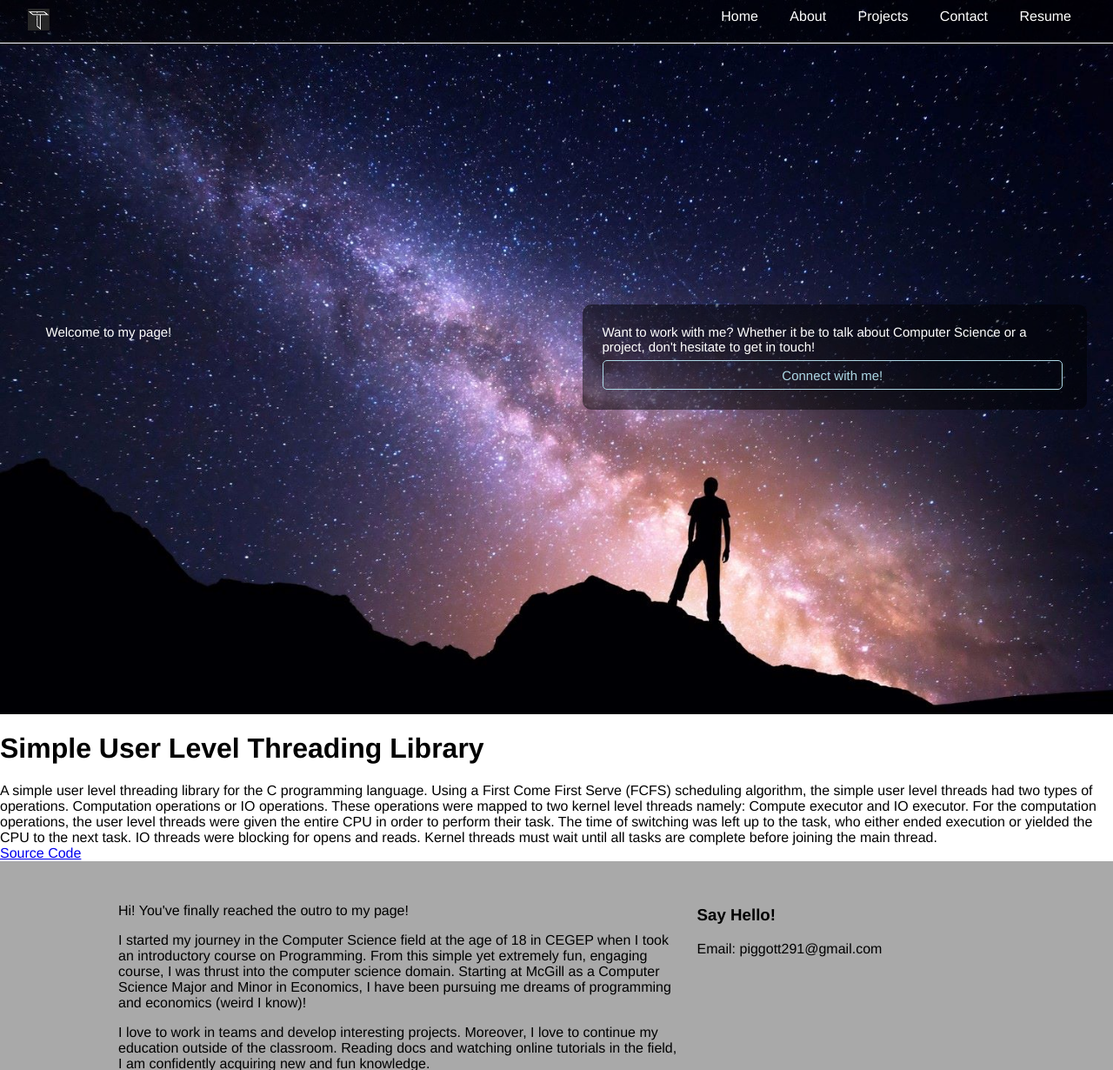
After one commit to tpiggo/tpsolutions, a Flask app: template app/templates/sut-in-c.html in a window 1280 px wide. The commit adds this page. Shown: the top 1230 px of the page at 87% size. Run offline with Flask 2, Linux system fonts and the light colour scheme; the template is opened without the code that fills it, so the values that code supplies are empty; some libraries are stand-ins or nearby versions.

Commit message:
Structuring pages and paths from main page to projects

```diff
--- a/app/templates/blog-description.html
+++ b/app/templates/blog-description.html
@@ -1,6 +1,8 @@
 {% extends "layout.html" %}
+{% block head %}{% endblock %}
 {% block main_container %}
 <div id="project-box">
+    <img class="project-image" src="">
     <h1 id="project-title">Basic Blog</h1>
     <div id="project-description">
         As my first project, I built a simple blog which has dynamic and responsive layout. Built using vanilla HTML, CSS
@@ -8,6 +10,8 @@
         intimate knowledge of all the languages used in front end development without the use of frameworks. A links lead
         to random internet websites, as per project requirements. Hidden under the "Signup" link, there is another part to
         the project: A registration page.
+        <a class="code-link" href="/basic-blog/">View the Project</a>
+        <a class="github-link" href="https://github.com/tpiggo/blog-project">Source Code</a>
     </div>
 </div>
 {% endblock %}
--- /dev/null
+++ b/app/templates/sut-in-c.html
@@ -0,0 +1,17 @@
+{% extends "layout.html" %}
+{% block head %}{% endblock %}
+{% block main_container %}
+<div id="project-box">
+    <h1 id="project-title">Simple User Level Threading Library</h1>
+    <div id="project-description">
+        A simple user level threading library for the C programming language. Using a First Come First Serve (FCFS)
+        scheduling algorithm, the simple user level threads had two types of operations. Computation operations or
+        IO operations. These operations were mapped to two kernel level threads namely: Compute executor and IO
+        executor. For the computation operations, the user level threads were given the entire CPU in order to
+        perform their task. The time of switching was left up to the task, who either ended execution or yielded the
+        CPU to the next task. IO threads were blocking for opens and reads. Kernel threads must wait until all tasks
+        are complete before joining the main thread.
+    </div>
+    <a class="github-link" href="https://github.com/tpiggo/simple_user_threads">Source Code</a>
+</div>
+{% endblock %}
```
Also changed, not shown: app/templates/node-js-project.html (added, +14 -0 lines), app/templates/not-hosting.html (added, +11 -0 lines), app/templates/rpc-in-c.html (added, +16 -0 lines).
